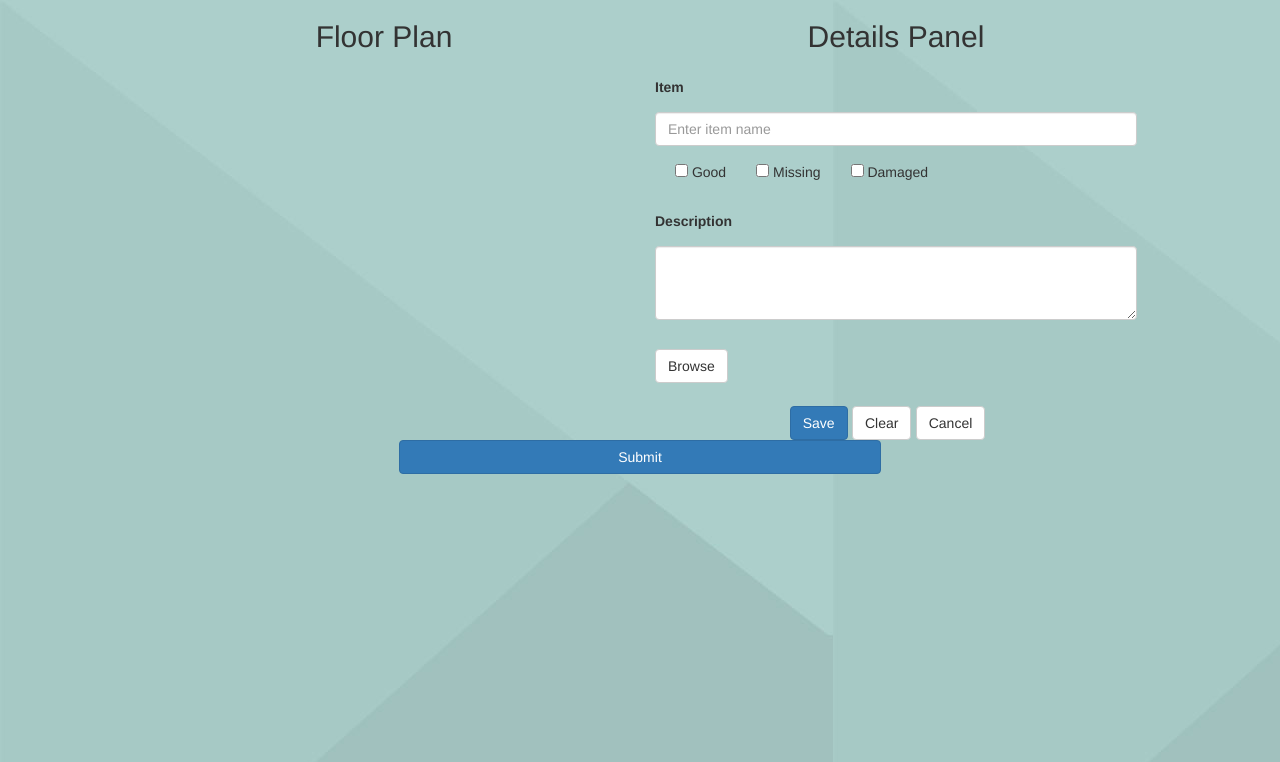
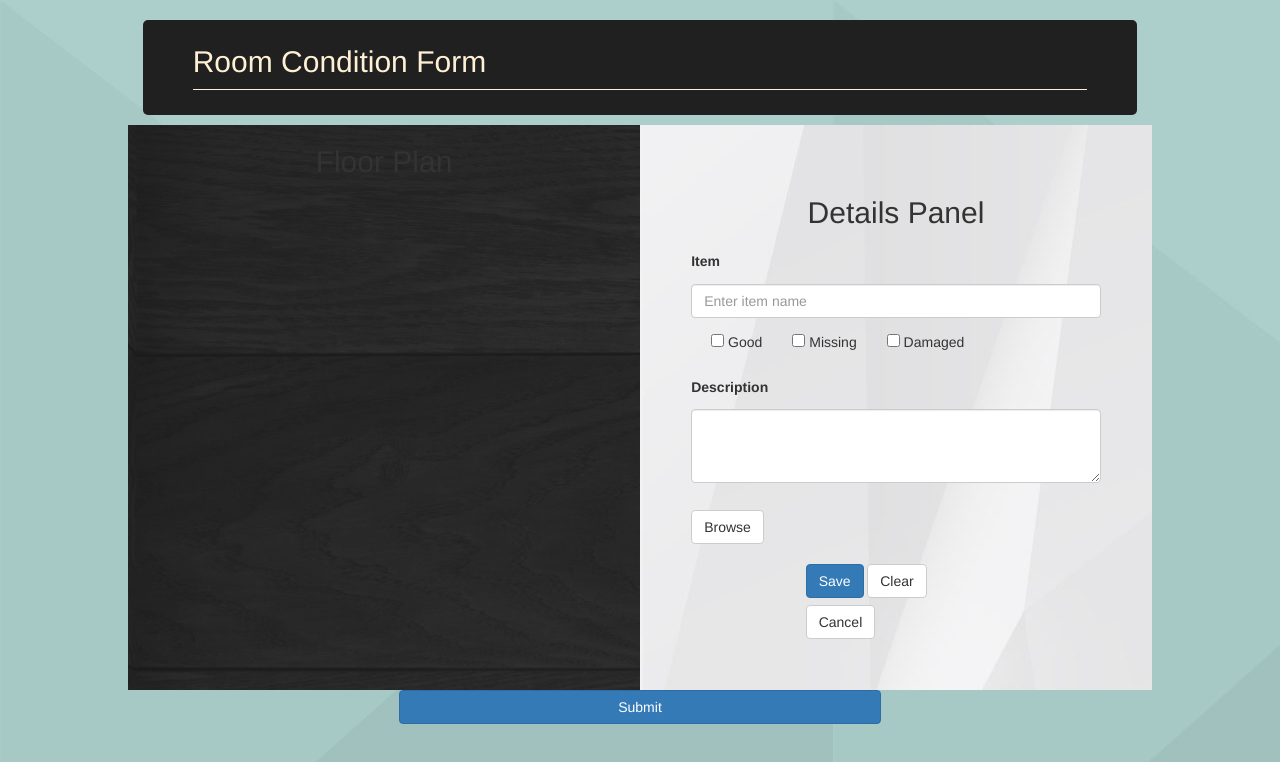
Before and after one commit to R-Wang97/ConAdvantage, a React app: page / in a window 1280 px wide. Shown: the top 762 px of the page. Built offline with nearby package versions, Linux system fonts and the light colour scheme.

Commit message:
Added styling to welcome page and app page

```diff
--- a/clientComponents/App.jsx
+++ b/clientComponents/App.jsx
@@ -41,8 +41,14 @@ class App extends React.Component {
 		if (this.state.dotIsClicked === false) {
 			return (
 				<div className='container-fluid'>
-					<div className='row'>
-						<FloorPlanImage />
+					<div className='formText'>
+						<h2>Room Condition Form</h2>
+						<hr />
+					</div>
+					<div className='formPanels'>
+						<div className='row' id='floorPlan'>
+							<FloorPlanImage />
+						</div>
 					</div>
 					<div className='row'>
 						<ControlPanel />
@@ -53,9 +59,15 @@ class App extends React.Component {
 		else if (this.state.dotIsClicked === true) {
 			return (
 				<div className='container-fluid'>
-					<div className='row'>
-						<FloorPlanImage />
-						<InfoPanel details={this.state.selectedDotObject} roomId={this.state.roomInfo.Id} unselectDot={this.unselectDot}/>
+					<div className='formText'>
+						<h2>Room Condition Form</h2>
+						<hr />
+					</div>
+					<div className='formPanels'>
+						<div className='row' id='floorPlan'>
+							<FloorPlanImage />
+							<InfoPanel details={this.state.selectedDotObject} roomId={this.state.roomInfo.Id} unselectDot={this.unselectDot}/>
+						</div>
 					</div>
 					<div className='row'>
 						<ControlPanel />
--- a/clientComponents/Welcome.jsx
+++ b/clientComponents/Welcome.jsx
@@ -4,9 +4,9 @@ class Welcome extends React.Component {
 	constructor(props) {
 		super(props);
 		this.state = {
-			name: 'Test',
-			roomNum: 'Test123',
-			roomType: 'TestBond'
+			name: 'Bob Saget',
+			roomNum: '123',
+			roomType: 'Bond'
 		};
 	}
 
@@ -20,30 +20,22 @@ class Welcome extends React.Component {
 
 	render() {
 		return (
-			<div className='container-fluid contents'>
-				<div className='row' id='welcomePageName'>
-					<div className='col-md-12'>
+			<div className='container-fluid'>
+				<div className='row' id='welcomePageText'>
 					<h1>Room Condition Form</h1>
 					<hr />
 				</div>
-				</div>
 				<div className='row' id='welcomeTenantInfo'>
-					<div className='col-md-12'>
 					<h3>Hello {this.state.name}</h3>
 					<h3>Your Room Number is: {this.state.roomNum}</h3>
 					<h3>Your Room Type: {this.state.roomType}</h3>
 				</div>
-				</div>
 				<div className='row' id='welcomeConfirmInfo'>
-					<div className='col-md-12'>
-						<h5>If this information is correct please proceed to the next page.
-						If this is not you please contact ~~~~~~~~~~</h5>
-					</div>
+					<h5>If this information is correct please proceed to the next page.</h5>
+					<h5>If this is not you please contact ~~~~~~~~~~</h5>
 				</div>
 				<div className='row' id='welcomeButton'>
-					<div className='col-md-6 text-centered'>
 					<button type='button' className='btn btn-primary btn-lg btn-block' onClick={this.props.changeAppState}>Continue to Form</button>
-					</div>
 				</div>
 			</div>
 		);
--- a/public/app.css
+++ /dev/null
@@ -1,32 +0,0 @@
-body{
-	background-image: url('resources/images/TealTriangleBack.jpg');
-	font-family: 'transat_textlight', Helvetica, sans-serif;
-	margin-left: 10%;
-	margin-right: 10%;
-}
-
-#welcomePageName{
-	background-image:  url('resources/images/WhiteGradBack.jpg');
-}
-
-#welcomePageName hr{
-	border-style: solid;
-	border-width: 0.1%;
-	border-color: black;
-}
-
-.btnInfoPanel{
-	margin: auto;
-    width: 45%;
-}
-
-.btnInfoPanel button{
-	margin-top: 4%;
-    margin-left: 1%;
-    margin-right: 1%;
-}
-
-#infoForm label{
-	margin-top: 3%;
-	margin-bottom: 3%;
-}
--- /dev/null
+++ b/public/client.css
@@ -0,0 +1,109 @@
+body {
+	background-image: url('resources/images/TealTriangleBack.jpg');
+	font-family: 'transat_textlight', Helvetica, sans-serif;
+	margin-left: 10%;
+	margin-right: 10%;
+	margin-top: 7%;
+}
+
+hr {
+	border-style: solid;
+	border-width: 0.1%;
+	border-color: black;
+}
+
+@keyframes animateMove {
+    0% {margin-top: 200px;opacity: 0;}
+    100% {margin-top: 0px;opacity: 1;}
+}
+
+#welcomePageText {
+	animation-name: animateMove;
+	animation-duration: 2s;
+	background-image: url('resources/images/WhiteGradBack.jpg');
+	padding-left: 5%;
+	padding-right: 5%;
+	border-radius: 5px;
+}
+
+#welcomePageText h1 {
+	margin-bottom: -1%;
+}
+
+#welcomeTenantInfo {
+	animation-name: animateMove;
+	animation-duration: 2s;
+	background-image: url('resources/images/GreyWoodBack.jpg');
+	padding: 3%;
+	padding-left: 10%;
+	padding-right: 10%;
+	border-radius: 5px;
+}
+
+#welcomeTenantInfo h3 {
+	color: #FFEFD5;
+}
+
+#welcomeConfirmInfo {
+	animation-name: animateMove;
+	animation-duration: 2s;
+	padding-top: 1%;
+	padding-bottom: 1%;
+	background-image: url('resources/images/WhiteGradBack.jpg');
+	text-align: center;
+	border-radius: 5px;
+}
+
+#welcomeButton {
+	animation-name: animateMove;
+	animation-duration: 2s;
+}
+
+.formText {
+	background-image: url('resources/images/GreyHexBack.jpg');
+	padding: 0.5%;
+	padding-left: 5%;
+	padding-right: 5%;
+	border-radius: 5px;
+	margin-top: -7%;
+}
+
+.formText h2 {
+	color: #FFEFD5;
+	margin-bottom: -1%;
+}
+
+.formText hr {
+	border-style: solid;
+	border-width: 0.1%;
+	border-color: #FFEFD5;
+}
+
+.formPanels {
+	margin-top: 1%;
+}
+
+#infoForm {
+	background-image: url(resources/images/WhiteGradBack.jpg);
+	padding: 5%;
+}
+
+#floorPlan {
+	background-image: url('resources/images/GreyWoodBack.jpg');
+}
+
+.btnInfoPanel {
+	margin: auto;
+    width: 45%;
+}
+
+.btnInfoPanel button {
+	margin-top: 4%;
+    margin-left: 1%;
+    margin-right: 1%;
+}
+
+#infoForm label {
+	margin-top: 3%;
+	margin-bottom: 3%;
+}
--- a/public/index.html
+++ b/public/index.html
@@ -9,7 +9,7 @@
 	<!-- Latest compiled and minified JavaScript -->
 	<script src="https://maxcdn.bootstrapcdn.com/bootstrap/3.3.7/js/bootstrap.min.js" integrity="sha384-Tc5IQib027qvyjSMfHjOMaLkfuWVxZxUPnCJA7l2mCWNIpG9mGCD8wGNIcPD7Txa" crossorigin="anonymous"></script>
 
-	<link rel="stylesheet" href="app.css">
+	<link rel="stylesheet" href="client.css">
 
 </head>
 <body>
```
Also changed, not shown: public/resources/images/GreyHexBack.jpg (added). Lines whose indentation alone changed are shown as unchanged.
